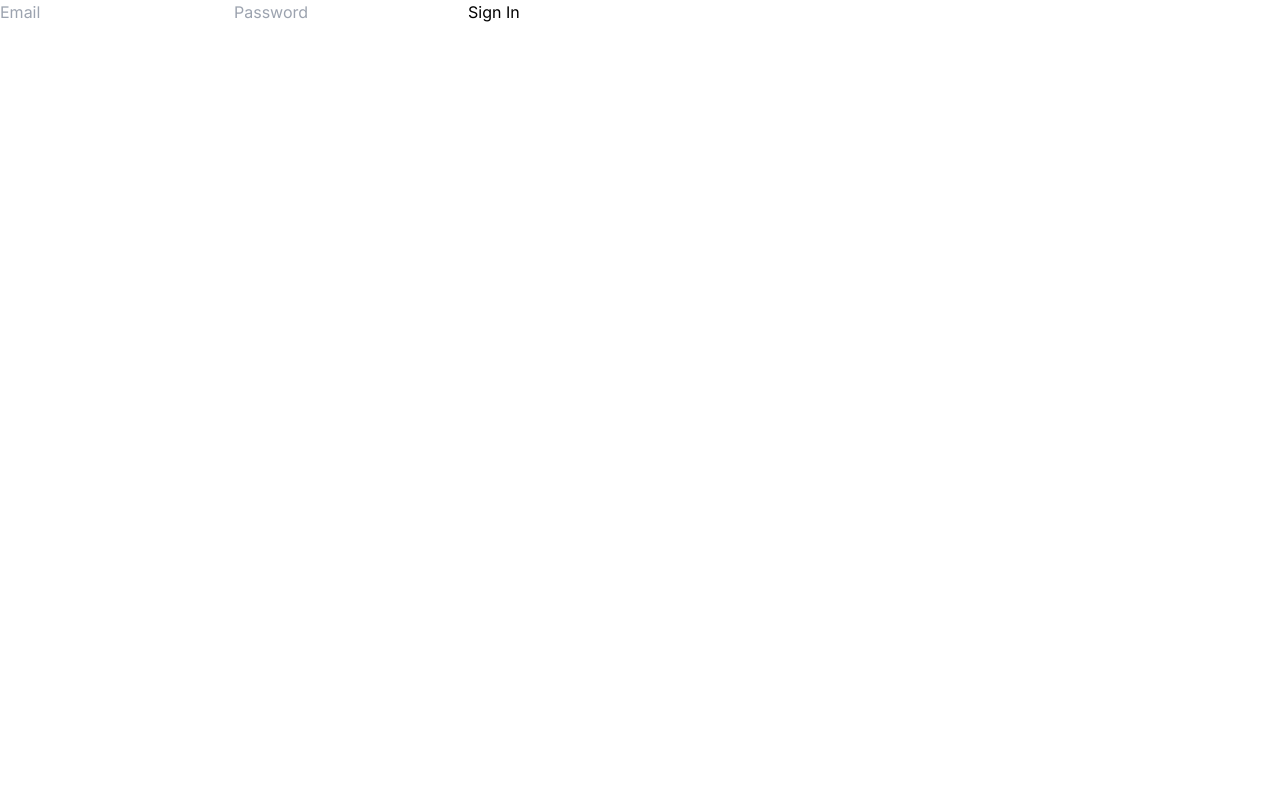
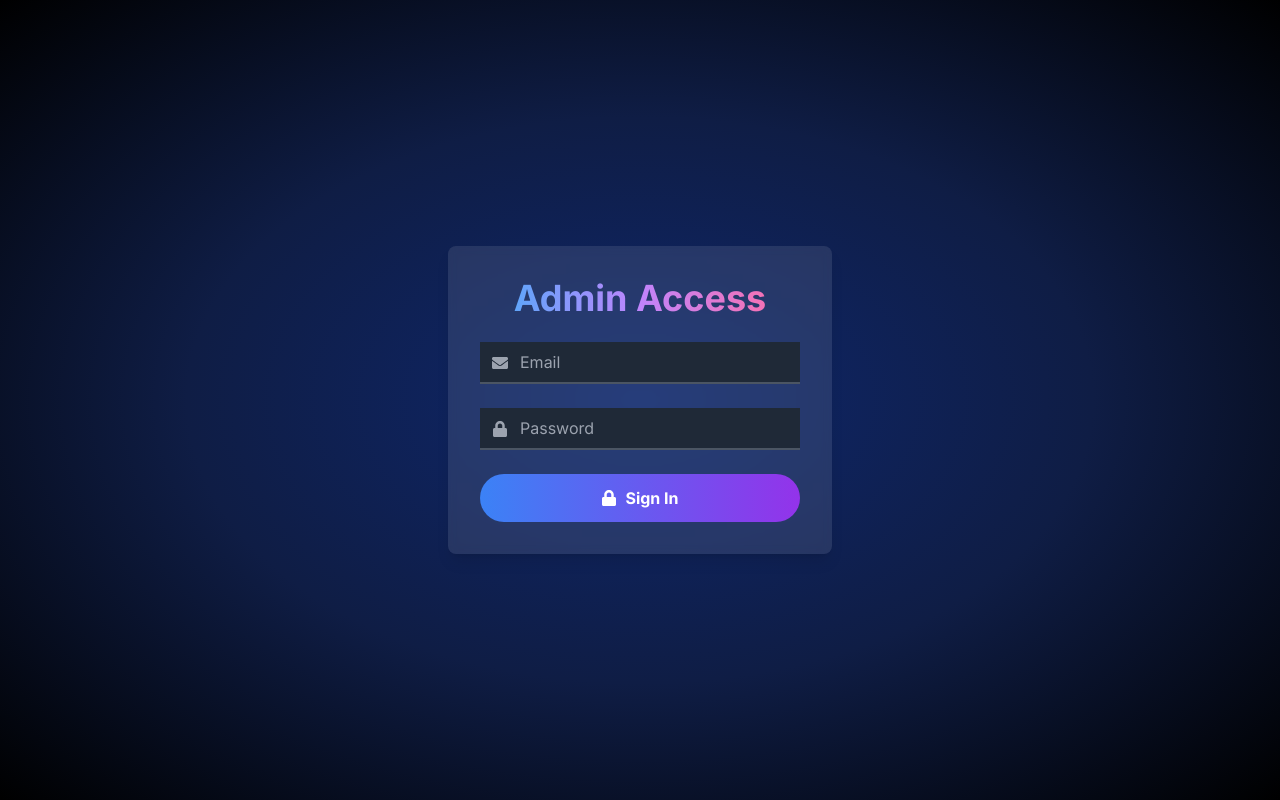
Before and after one commit to adistrim/sabrang24, a Next.js app: page /signin in a window 1280 px wide. Built offline with nearby package versions, Linux system fonts and the light colour scheme.

Commit message:
made the UI of admin sign in and dashboard

```diff
--- a/app/admin/AdminDashboard.js
+++ b/app/admin/AdminDashboard.js
@@ -1,7 +1,7 @@
 'use client'
-
 import { useSession, signOut } from "next-auth/react"
 import { useRouter } from "next/navigation"
+import { FaUsers, FaCalendarAlt, FaClock, FaMicrophone, FaSignOutAlt } from 'react-icons/fa'
 
 export default function AdminDashboard({ initialSession }) {
     const { data: session } = useSession()
@@ -15,14 +15,48 @@
     const currentSession = session || initialSession
 
     if (!currentSession || !currentSession.user.role || currentSession.user.role !== 'admin') {
-        return <p>Access Denied</p>
+        return <p className="text-white text-center">Access Denied</p>
     }
 
+    const adminActions = [
+        { name: 'Team Members', icon: FaUsers, action: () => console.log('Team Members action') },
+        { name: 'Events', icon: FaCalendarAlt, action: () => console.log('Events action') },
+        { name: 'Schedule', icon: FaClock, action: () => console.log('Schedule action') },
+        { name: 'Artists', icon: FaMicrophone, action: () => console.log('Artists action') },
+    ]
+
     return (
-        <div>
-            <h1>Welcome to the Admin Dashboard, {currentSession.user.name}</h1>
-            <p>Your role is: {currentSession.user.role}</p>
-            <button onClick={handleLogout}>Logout</button>
+        <div className="min-h-screen bg-black text-white p-8">
+            <div className="max-w-4xl mx-auto">
+                <div className="bg-gray-900 rounded-lg p-6 mb-8">
+                    <h1 className="text-3xl font-bold mb-2">
+                        <span className="text-transparent bg-clip-text bg-gradient-to-r from-blue-400 via-purple-400 to-pink-400">
+                            Admin Dashboard
+                        </span>
+                    </h1>
+                    <p className="text-gray-300 mb-4">Welcome, {currentSession.user.name}</p>
+                </div>
+
+                <div className="grid grid-cols-2 gap-6 mb-8">
+                    {adminActions.map((action, index) => (
+                        <div
+                            key={index}
+                            className="bg-gray-800 rounded-lg p-6 flex flex-col items-center justify-center cursor-pointer hover:bg-gray-700 transition-colors"
+                            onClick={action.action}
+                        >
+                            <action.icon className="text-blue-400 text-4xl mb-2" />
+                            <span className="text-lg font-semibold">{action.name}</span>
+                        </div>
+                    ))}
+                </div>
+
+                <button
+                    onClick={handleLogout}
+                    className="w-full bg-gradient-to-r from-blue-500 to-purple-600 text-white font-bold py-3 px-4 rounded-full hover:from-blue-600 hover:to-purple-700 flex items-center justify-center"
+                >
+                    <FaSignOutAlt className="mr-2" /> Logout
+                </button>
+            </div>
         </div>
     )
 }
--- a/app/signin/page.js
+++ b/app/signin/page.js
@@ -3,6 +3,7 @@
 import { useState } from 'react';
 import { signIn } from 'next-auth/react';
 import { useRouter } from 'next/navigation';
+import { FaLock, FaEnvelope } from 'react-icons/fa';
 
 export default function SignIn() {
     const [email, setEmail] = useState('');
@@ -14,6 +15,7 @@
         e.preventDefault();
         setError('');
 
+        try {
             const result = await signIn('credentials', {
                 email,
                 password,
@@ -25,26 +27,66 @@
             } else {
                 router.push('/admin');
             }
+        } catch (error) {
+            setError('Something went wrong. Please try again later.');
+            console.error('Sign-in error:', error);
+        }
     };
 
     return (
-        <form onSubmit={handleSubmit}>
+        <div className="min-h-screen bg-black text-white flex items-center justify-center overflow-hidden">
+            <div className="absolute inset-0 bg-[radial-gradient(ellipse_at_center,_var(--tw-gradient-stops))] from-blue-700 via-blue-900 to-black opacity-50" aria-hidden="true" />
+
+            <div className="bg-white bg-opacity-10 p-8 rounded-lg shadow-lg backdrop-blur-sm w-96 relative z-10">
+                <h1 className="text-4xl font-bold mb-6 text-center">
+                    <span className="text-transparent bg-clip-text bg-gradient-to-r from-blue-400 via-purple-400 to-pink-400">
+                        Admin Access
+                    </span>
+                </h1>
+
+                <form onSubmit={handleSubmit} className="space-y-6">
+                    <div className="relative">
+                        <div className="absolute inset-y-0 left-0 pl-3 flex items-center pointer-events-none">
+                            <FaEnvelope className="text-gray-400" aria-hidden="true" />
+                        </div>
                         <input
                             type="email"
                             value={email}
                             onChange={(e) => setEmail(e.target.value)}
                             placeholder="Email"
                             required
+                            aria-label="Email address"
+                            className="w-full pl-10 pr-3 py-2 bg-gray-800 border-0 border-b-2 border-gray-600 text-white placeholder-gray-400 focus:outline-none focus:border-blue-500 transition-colors duration-300"
                         />
+                    </div>
+
+                    <div className="relative">
+                        <div className="absolute inset-y-0 left-0 pl-3 flex items-center pointer-events-none">
+                            <FaLock className="text-gray-400" aria-hidden="true" />
+                        </div>
                         <input
                             type="password"
                             value={password}
                             onChange={(e) => setPassword(e.target.value)}
                             placeholder="Password"
                             required
+                            aria-label="Password"
+                            className="w-full pl-10 pr-3 py-2 bg-gray-800 border-0 border-b-2 border-gray-600 text-white placeholder-gray-400 focus:outline-none focus:border-blue-500 transition-colors duration-300"
                         />
-            {error && <p style={{ color: 'red' }}>{error}</p>}
-            <button type="submit">Sign In</button>
+                    </div>
+
+                    {error && (
+                        <p className="text-red-400 text-sm" role="alert">{error}</p>
+                    )}
+
+                    <button
+                        type="submit"
+                        className="w-full bg-gradient-to-r from-blue-500 to-purple-600 text-white font-bold py-3 px-4 rounded-full hover:from-blue-600 hover:to-purple-700 focus:outline-none focus:ring-2 focus:ring-purple-500 focus:ring-offset-2 focus:ring-offset-gray-800 flex items-center justify-center"
+                    >
+                        <FaLock className="mr-2" aria-hidden="true" /> Sign In
+                    </button>
                 </form>
+            </div>
+        </div>
     );
 }
```
Lines whose indentation alone changed are shown as unchanged.
